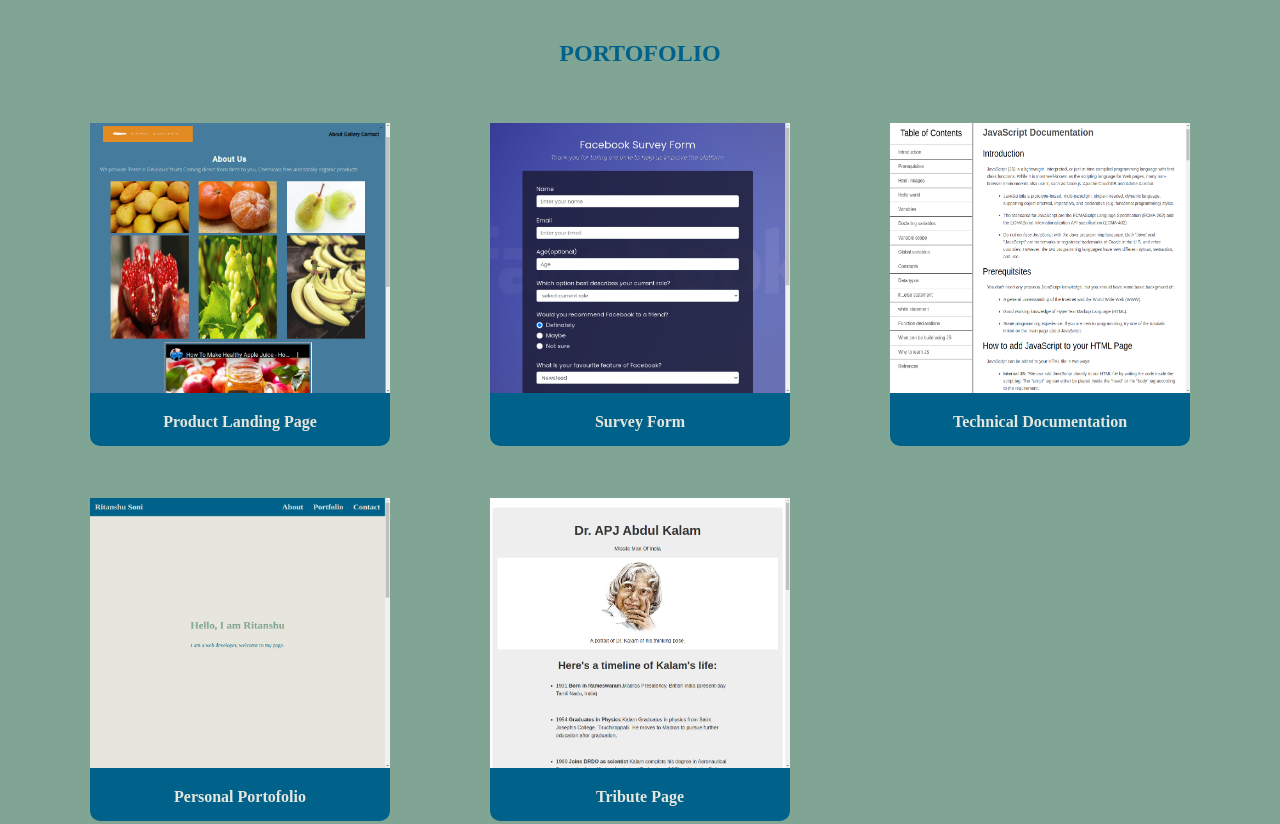
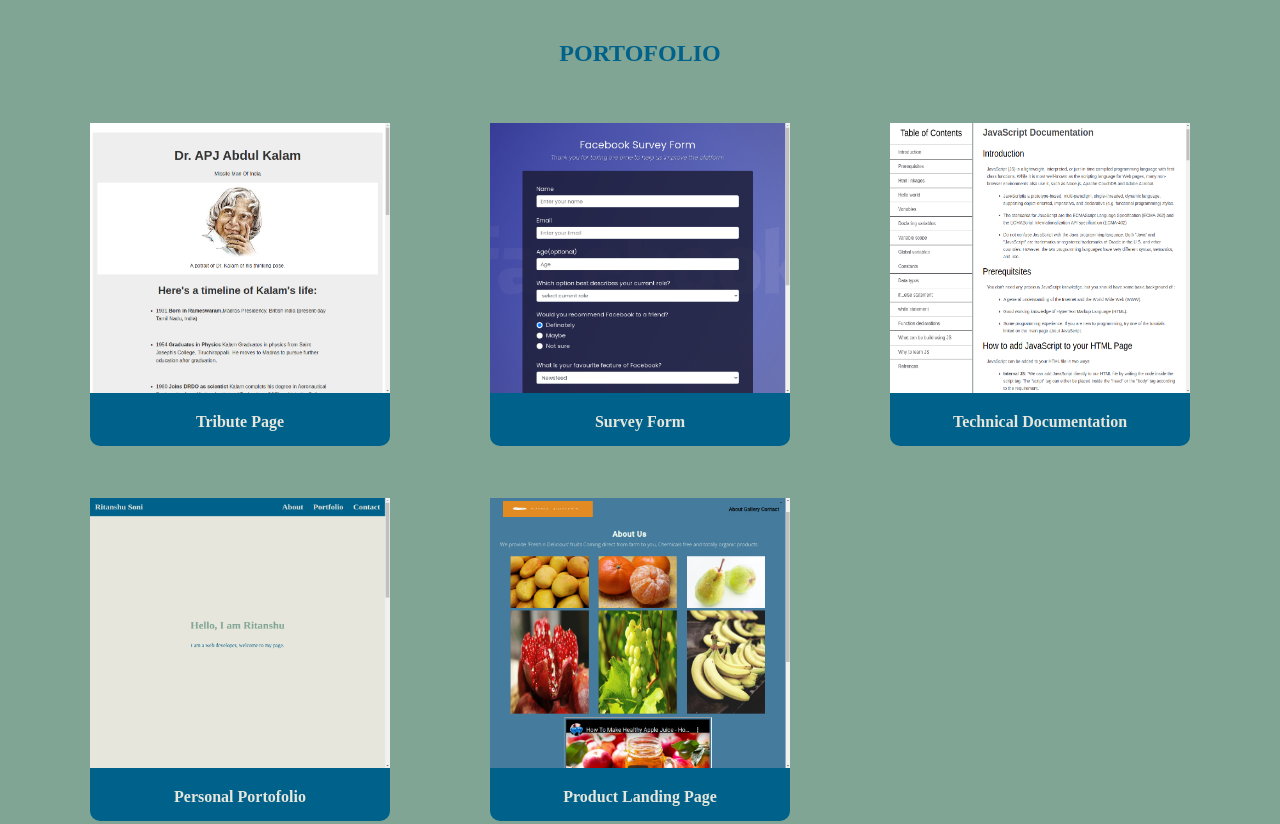
Before and after one commit to Ritanshusoni/Portfolio, a plain HTML site: page index.html in a window 1280 px wide. Shown: the part 840-1664 px from the top of the page. Drawn offline with Linux system fonts and the light colour scheme.

Commit message:
Little modification in index.html

```diff
--- a/index.html
+++ b/index.html
@@ -1,11 +1,13 @@
 <!DOCTYPE html>
 <html>
+
 <head>
     <title>Ritanshu Soni</title>
     <link rel="stylesheet" type="text/css" href="normalize.css">
     <link rel="stylesheet" type="text/css" href="style.css">
     <meta name="viewport" content="width=device-width, initial-scale=1.0">
 </head>
+
 <body id="home" class="container">
     <nav id="navbar">
         <header id="nav-header"><a href="#home">Ritanshu Soni</a></header>
@@ -32,24 +34,32 @@
             </header>
             <div id="card-container">
                 <figure class="project-tile">
-                        <a href="https://ritanshusoni.github.io/Product-Landing-Page/"><img src="Images/Product_landing_page.jpg"></a>
-                        <figcaption><a href="https://ritanshusoni.github.io/Product-Landing-Page/">Product Landing Page</a></figcaption>
+                    <a href="https://ritanshusoni.github.io/Kalam-tribute-page/"><img src="Images/Tribute_page.png"></a>
+                    <figcaption><a href="https://ritanshusoni.github.io/Kalam-tribute-page/">Tribute Page</a>
+                    </figcaption>
                 </figure>
                 <figure class="project-tile">
-                        <a href="https://ritanshusoni.github.io/facebook-survey-page/"><img src="Images/Survey_page.png"></a>
-                        <figcaption><a href="https://ritanshusoni.github.io/facebook-survey-page/">Survey Form</a></figcaption>
+                    <a href="https://ritanshusoni.github.io/facebook-survey-page/"><img
+                            src="Images/Survey_page.png"></a>
+                    <figcaption><a href="https://ritanshusoni.github.io/facebook-survey-page/">Survey Form</a>
+                    </figcaption>
                 </figure>
                 <figure class="project-tile">
-                        <a href="https://ritanshusoni.github.io/Technical_documentation_page/"><img src="Images/Technical_documentation_page.png"></a>
-                        <figcaption><a href="https://ritanshusoni.github.io/Technical_documentation_page/">Technical Documentation</a></figcaption>
+                    <a href="https://ritanshusoni.github.io/Technical_documentation_page/"><img
+                            src="Images/Technical_documentation_page.png"></a>
+                    <figcaption><a href="https://ritanshusoni.github.io/Technical_documentation_page/">Technical
+                            Documentation</a></figcaption>
                 </figure>
                 <figure class="project-tile">
                     <a href="https://ritanshusoni.github.io/Portfolio/"><img src="Images/Portfolio.png"></a>
                     <figcaption><a href="https://ritanshusoni.github.io/Portfolio/">Personal Portofolio</a></figcaption>
                 </figure>
+
                 <figure class="project-tile">
-                        <a href="https://ritanshusoni.github.io/Kalam-tribute-page/"><img src="Images/Tribute_page.png"></a>
-                        <figcaption><a href="https://ritanshusoni.github.io/Kalam-tribute-page/">Tribute Page</a></figcaption>
+                    <a href="https://ritanshusoni.github.io/Product-Landing-Page/"><img
+                            src="Images/Product_landing_page.jpg"></a>
+                    <figcaption><a href="https://ritanshusoni.github.io/Product-Landing-Page/">Product Landing Page</a>
+                    </figcaption>
                 </figure>
             </div>
         </section>
@@ -62,8 +72,10 @@
                 <a id="profile-link" href="https://www.freecodecamp.org/ritanshusoni" target="_blank">freeCodeCamp</a>
                 <a href="https://github.com/ritanshusoni" target="_blank">Github</a>
             </div>
-            </section><hr>
+        </section>
+        <hr>
         <p id="copyright">&copy; 2021, Ritanshu Soni</p>
     </footer>
 </body>
+
 </html>
```
Lines whose indentation alone changed are shown as unchanged.
